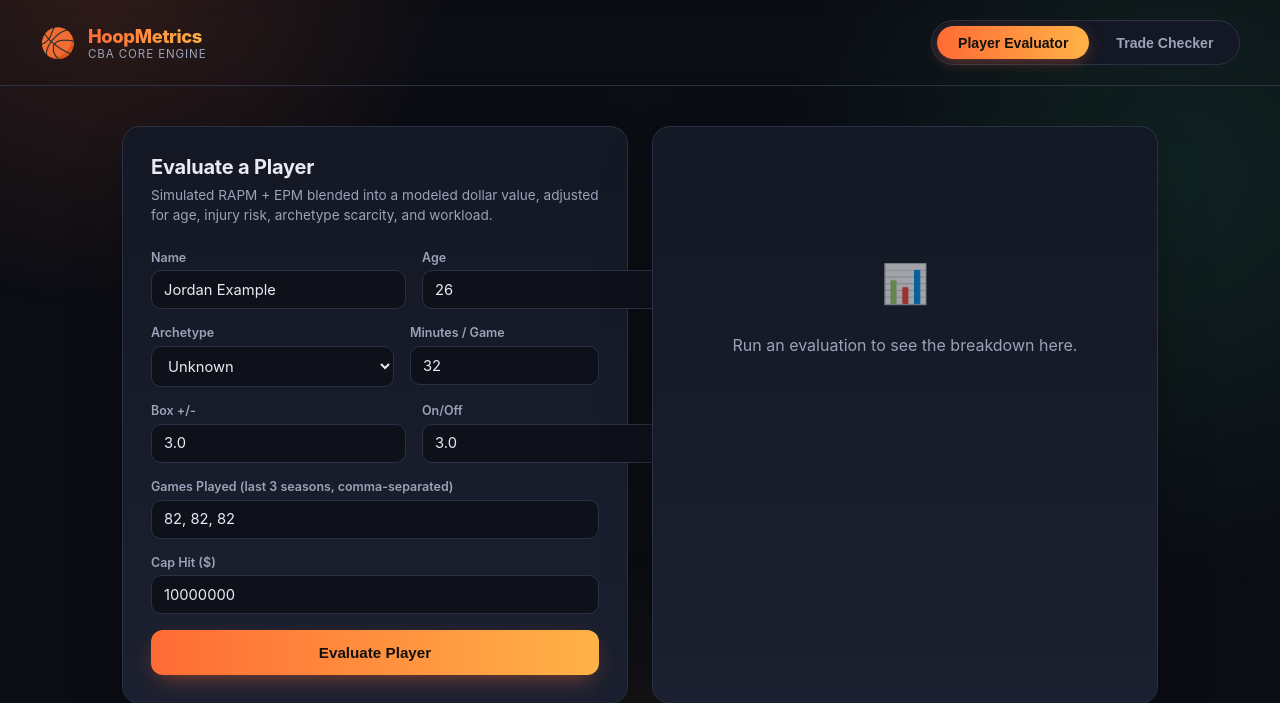
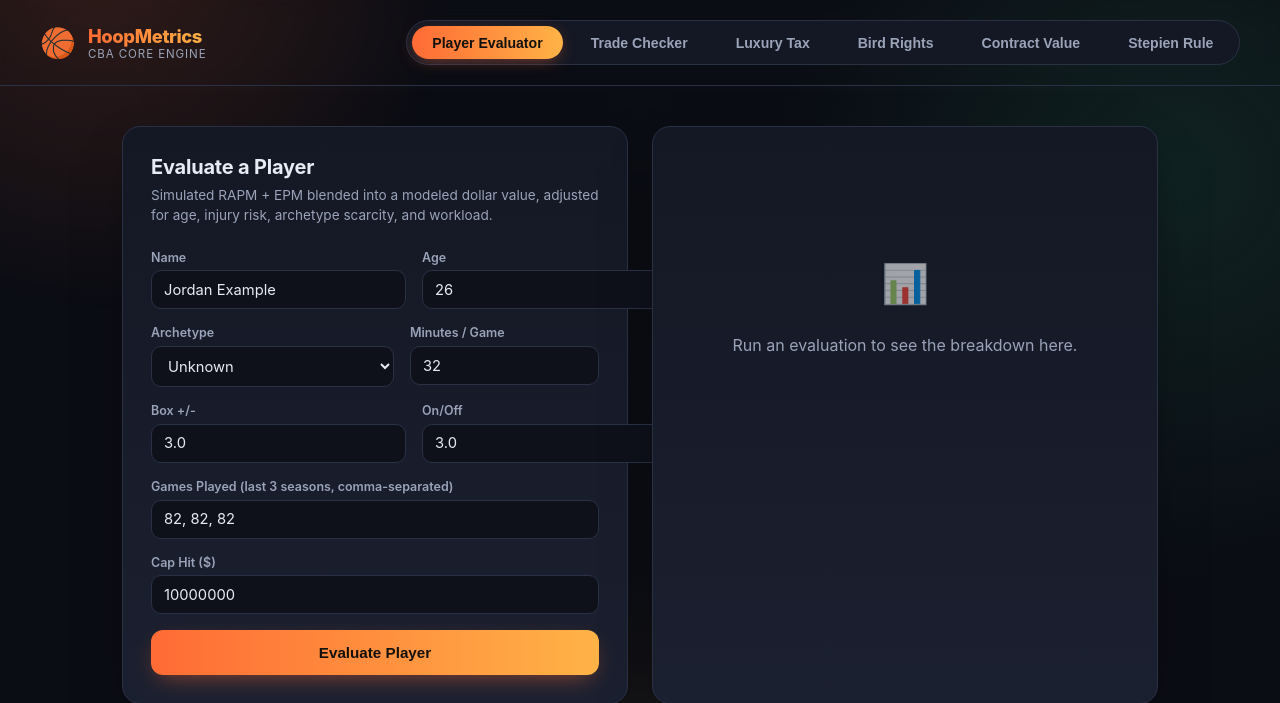
Before and after one commit to thompgt/hoopmetrics-cba-core, a FastAPI app: page / in a window 1280 px wide. Shown: the top 703 px of the page. Run offline with FastAPI, Linux system fonts and the light colour scheme.

Commit message:
feat(webapp): add luxury tax, Bird rights, contract value, and Stepien Rule tools
Extends the dashboard from two tabs to six, exposing the rest of the CBA
engine's standalone modules (compute_luxury_tax_bill, classify_bird_rights
+ get_re_signing_salary_cap, compute_total_contract_value, and the
EquityBalancer Stepien Rule check) through the same visual pattern as the
Player Evaluator and Trade Checker: a form on the left, an animated result
card on the right.

```diff
--- a/webapp/main.py
+++ b/webapp/main.py
@@ -26,8 +26,11 @@
 from analytics.injury_risk import get_injury_discount_factor
 from analytics.scarcity_curves import get_archetype_multiplier, _ARCHETYPE_MULTIPLIERS
 from cba.apron_matrix import ApronStatus
+from cba.luxury_tax import compute_luxury_tax_bill
+from cba.bird_rights import classify_bird_rights, get_re_signing_salary_cap
+from cba.asset_efficiency import compute_contract_efficiency, compute_total_contract_value
 from transactions.matcher import get_max_incoming_salary
-from transactions.equity_balancer import EquityBalancer
+from transactions.equity_balancer import EquityBalancer, StepienRuleViolation
 
 BASE_DIR = Path(__file__).resolve().parent
 app = FastAPI(title="HoopMetrics CBA Core")
@@ -62,6 +65,30 @@
     team_b_players: list[TradeSidePlayer]
     team_a_cash: float = 0.0
     team_b_cash: float = 0.0
+
+
+class LuxuryTaxInput(BaseModel):
+    team_payroll: float
+    tax_line: float
+    is_repeater: bool = False
+
+
+class BirdRightsInput(BaseModel):
+    consecutive_seasons_with_team: int
+    prior_salary: float
+
+
+class ContractEfficiencyInput(BaseModel):
+    modeled_value_dollars: float
+    cap_hit_dollars: float
+    years_remaining: int = 1
+
+
+class StepienRuleInput(BaseModel):
+    year: int
+    picks_owned_this_year: int
+    picks_owned_prior_year: int
+    picks_owned_next_year: int
 
 
 def _apron_from_value(value: str) -> ApronStatus:
@@ -176,3 +203,67 @@
         "team_a_max_incoming": get_max_incoming_salary(team_a_outgoing, team_a_apron),
         "team_b_max_incoming": get_max_incoming_salary(team_b_outgoing, team_b_apron),
     }
+
+
+@app.post("/api/luxury-tax/evaluate")
+async def luxury_tax_evaluate(payload: LuxuryTaxInput):
+    try:
+        bill = compute_luxury_tax_bill(payload.team_payroll, payload.tax_line, payload.is_repeater)
+    except ValueError as e:
+        return {"error": str(e)}
+    return {
+        "team_payroll": payload.team_payroll,
+        "tax_line": payload.tax_line,
+        "amount_over_line": max(0.0, payload.team_payroll - payload.tax_line),
+        "is_repeater": payload.is_repeater,
+        "tax_bill": bill,
+    }
+
+
+@app.post("/api/bird-rights/evaluate")
+async def bird_rights_evaluate(payload: BirdRightsInput):
+    try:
+        status = classify_bird_rights(payload.consecutive_seasons_with_team)
+        cap = get_re_signing_salary_cap(payload.prior_salary, status)
+    except ValueError as e:
+        return {"error": str(e)}
+    return {
+        "status": status.value,
+        "prior_salary": payload.prior_salary,
+        "re_signing_cap": cap,
+        "uncapped": cap is None,
+    }
+
+
+@app.post("/api/contract-efficiency/evaluate")
+async def contract_efficiency_evaluate(payload: ContractEfficiencyInput):
+    try:
+        per_year = compute_contract_efficiency(payload.modeled_value_dollars, payload.cap_hit_dollars)
+        total = compute_total_contract_value(
+            payload.modeled_value_dollars, payload.cap_hit_dollars, payload.years_remaining
+        )
+    except ValueError as e:
+        return {"error": str(e)}
+    return {
+        "per_year_efficiency": per_year,
+        "years_remaining": payload.years_remaining,
+        "total_contract_value": total,
+        "is_bargain": total >= 0,
+    }
+
+
+@app.post("/api/stepien-rule/evaluate")
+async def stepien_rule_evaluate(payload: StepienRuleInput):
+    picks_owned = {
+        payload.year: payload.picks_owned_this_year,
+        payload.year - 1: payload.picks_owned_prior_year,
+        payload.year + 1: payload.picks_owned_next_year,
+    }
+    balancer = EquityBalancer()
+    try:
+        balancer.add_first_round_pick_for_year(payload.year, picks_owned)
+    except StepienRuleViolation as e:
+        return {"legal": False, "reason": str(e)}
+    except ValueError as e:
+        return {"legal": False, "reason": str(e), "unowned": True}
+    return {"legal": True, "reason": f"Trading the {payload.year} first-round pick is permitted under the Stepien Rule."}
--- a/webapp/static/app.js
+++ b/webapp/static/app.js
@@ -198,3 +198,140 @@
   div.textContent = str;
   return div.innerHTML;
 }
+
+async function submitJson(url, payload) {
+  const res = await fetch(url, {
+    method: "POST",
+    headers: { "Content-Type": "application/json" },
+    body: JSON.stringify(payload),
+  });
+  return res.json();
+}
+
+function wireSimpleForm({ formId, errorId, resultId, buildPayload, endpoint, render }) {
+  const form = document.getElementById(formId);
+  const errorBox = document.getElementById(errorId);
+  const result = document.getElementById(resultId);
+  form.addEventListener("submit", async (e) => {
+    e.preventDefault();
+    errorBox.classList.remove("show");
+    const fd = new FormData(form);
+    const btn = form.querySelector("button");
+    btn.disabled = true;
+    try {
+      const data = await submitJson(endpoint, buildPayload(fd));
+      if (data.error) {
+        errorBox.textContent = data.error;
+        errorBox.classList.add("show");
+        return;
+      }
+      render(result, data);
+    } catch (err) {
+      errorBox.textContent = "Something went wrong reaching the engine.";
+      errorBox.classList.add("show");
+    } finally {
+      btn.disabled = false;
+    }
+  });
+}
+
+// --- Luxury Tax ---
+wireSimpleForm({
+  formId: "tax-form",
+  errorId: "tax-error",
+  resultId: "tax-result",
+  endpoint: "/api/luxury-tax/evaluate",
+  buildPayload: (fd) => ({
+    team_payroll: Number(fd.get("team_payroll")),
+    tax_line: Number(fd.get("tax_line")),
+    is_repeater: fd.get("is_repeater") === "on",
+  }),
+  render: (el, data) => {
+    el.innerHTML = `
+      <div class="headline-label">Estimated Tax Bill</div>
+      <div class="headline-value ${data.tax_bill > 0 ? "negative" : "positive"}" id="tax-value-el"></div>
+      <div class="metric-list">
+        ${metricRow("Team Payroll", money(data.team_payroll))}
+        ${metricRow("Tax Line", money(data.tax_line))}
+        ${metricRow("Amount Over Line", money(data.amount_over_line))}
+        ${metricRow("Repeater Taxpayer", data.is_repeater ? "Yes" : "No")}
+      </div>
+    `;
+    animateCount(document.getElementById("tax-value-el"), data.tax_bill, true);
+  },
+});
+
+// --- Bird Rights ---
+wireSimpleForm({
+  formId: "bird-form",
+  errorId: "bird-error",
+  resultId: "bird-result",
+  endpoint: "/api/bird-rights/evaluate",
+  buildPayload: (fd) => ({
+    consecutive_seasons_with_team: Number(fd.get("consecutive_seasons_with_team")),
+    prior_salary: Number(fd.get("prior_salary")),
+  }),
+  render: (el, data) => {
+    el.innerHTML = `
+      <div class="verdict-banner good">&#128038; ${data.status}</div>
+      <div class="headline-label">Max Re-Signing Offer</div>
+      <div class="headline-value positive" id="bird-value-el">${data.uncapped ? "Bounded only by max-salary bracket" : ""}</div>
+      <div class="metric-list">
+        ${metricRow("Prior Salary", money(data.prior_salary))}
+        ${metricRow("Status", data.status)}
+      </div>
+    `;
+    if (!data.uncapped) {
+      animateCount(document.getElementById("bird-value-el"), data.re_signing_cap, true);
+    }
+  },
+});
+
+// --- Contract Value ---
+wireSimpleForm({
+  formId: "contract-form",
+  errorId: "contract-error",
+  resultId: "contract-result",
+  endpoint: "/api/contract-efficiency/evaluate",
+  buildPayload: (fd) => ({
+    modeled_value_dollars: Number(fd.get("modeled_value_dollars")),
+    cap_hit_dollars: Number(fd.get("cap_hit_dollars")),
+    years_remaining: Number(fd.get("years_remaining")),
+  }),
+  render: (el, data) => {
+    el.innerHTML = `
+      <div class="verdict-banner ${data.is_bargain ? "good" : "bad"}">
+        ${data.is_bargain ? "&#128200; Team-friendly contract" : "&#128201; Overpriced contract"}
+      </div>
+      <div class="headline-label">Total Contract Value (over ${data.years_remaining} yr${data.years_remaining === 1 ? "" : "s"})</div>
+      <div class="headline-value ${data.total_contract_value >= 0 ? "positive" : "negative"}" id="contract-value-el"></div>
+      <div class="metric-list">
+        ${metricRow("Per-Year Efficiency", money(data.per_year_efficiency))}
+        ${metricRow("Years Remaining", data.years_remaining)}
+      </div>
+    `;
+    animateCount(document.getElementById("contract-value-el"), data.total_contract_value, true);
+  },
+});
+
+// --- Stepien Rule ---
+wireSimpleForm({
+  formId: "stepien-form",
+  errorId: "stepien-error",
+  resultId: "stepien-result",
+  endpoint: "/api/stepien-rule/evaluate",
+  buildPayload: (fd) => ({
+    year: Number(fd.get("year")),
+    picks_owned_this_year: Number(fd.get("picks_owned_this_year")),
+    picks_owned_prior_year: Number(fd.get("picks_owned_prior_year")),
+    picks_owned_next_year: Number(fd.get("picks_owned_next_year")),
+  }),
+  render: (el, data) => {
+    el.innerHTML = `
+      <div class="verdict-banner ${data.legal ? "good" : "bad"}">
+        ${data.legal ? "&#9989; Trade is legal" : "&#10060; Trade is blocked"}
+      </div>
+      <ul class="reason-list"><li>${escapeHtml(data.reason)}</li></ul>
+    `;
+  },
+});
--- a/webapp/static/style.css
+++ b/webapp/static/style.css
@@ -39,8 +39,10 @@
   position: relative;
   z-index: 1;
   display: flex;
+  flex-wrap: wrap;
   align-items: center;
   justify-content: space-between;
+  gap: 1rem;
   padding: 1.25rem 2.5rem;
   border-bottom: 1px solid var(--border);
   backdrop-filter: blur(8px);
@@ -59,7 +61,7 @@
 }
 .brand-subtitle { font-size: 0.72rem; color: var(--text-dim); letter-spacing: 0.08em; text-transform: uppercase; }
 
-.tabs { display: flex; gap: 0.4rem; background: var(--panel); padding: 0.3rem; border-radius: 999px; border: 1px solid var(--border); }
+.tabs { display: flex; flex-wrap: wrap; gap: 0.4rem; background: var(--panel); padding: 0.3rem; border-radius: 999px; border: 1px solid var(--border); }
 .tab {
   border: none;
   background: transparent;
@@ -144,6 +146,20 @@
   border-color: var(--accent);
   box-shadow: 0 0 0 3px rgba(255, 107, 53, 0.15);
 }
+
+.checkbox-label {
+  flex-direction: row;
+  align-items: center;
+  gap: 0.6rem;
+  cursor: pointer;
+}
+.checkbox-label input[type="checkbox"] {
+  width: 1.1rem;
+  height: 1.1rem;
+  accent-color: var(--accent);
+  cursor: pointer;
+}
+.checkbox-label span { color: var(--text); font-weight: 500; }
 
 .field-row { display: flex; gap: 1rem; }
 .field-row.three label { flex: 1; }
--- a/webapp/templates/index.html
+++ b/webapp/templates/index.html
@@ -20,6 +20,10 @@
     <nav class="tabs" role="tablist">
       <button class="tab active" data-tab="player" role="tab" aria-selected="true">Player Evaluator</button>
       <button class="tab" data-tab="trade" role="tab" aria-selected="false">Trade Checker</button>
+      <button class="tab" data-tab="tax" role="tab" aria-selected="false">Luxury Tax</button>
+      <button class="tab" data-tab="bird" role="tab" aria-selected="false">Bird Rights</button>
+      <button class="tab" data-tab="contract" role="tab" aria-selected="false">Contract Value</button>
+      <button class="tab" data-tab="stepien" role="tab" aria-selected="false">Stepien Rule</button>
     </nav>
   </header>
 
@@ -143,6 +147,129 @@
         </div>
       </div>
     </section>
+
+    <!-- LUXURY TAX -->
+    <section id="panel-tax" class="panel">
+      <div class="grid">
+        <form id="tax-form" class="card form-card">
+          <h2>Luxury Tax Calculator</h2>
+          <p class="hint">Progressive $5M brackets above the tax line, doubled up for repeater offenders (taxpaying in 3 of the last 4 seasons).</p>
+
+          <label class="block">Team Payroll ($)
+            <input type="number" name="team_payroll" value="185000000" min="0" step="1000" required />
+          </label>
+          <label class="block">Tax Line ($)
+            <input type="number" name="tax_line" value="170000000" min="0" step="1000" required />
+          </label>
+          <label class="checkbox-label">
+            <input type="checkbox" name="is_repeater" />
+            <span>Repeater taxpayer (3 of last 4 seasons)</span>
+          </label>
+
+          <button type="submit" class="btn-primary"><span>Calculate Tax Bill</span></button>
+          <div class="error-box" id="tax-error"></div>
+        </form>
+
+        <div class="card result-card" id="tax-result">
+          <div class="empty-state">
+            <div class="empty-icon">&#128176;</div>
+            <p>Run a calculation to see the tax bill here.</p>
+          </div>
+        </div>
+      </div>
+    </section>
+
+    <!-- BIRD RIGHTS -->
+    <section id="panel-bird" class="panel">
+      <div class="grid">
+        <form id="bird-form" class="card form-card">
+          <h2>Bird Rights Re-Signing</h2>
+          <p class="hint">Consecutive seasons with the same team determine how far above the cap that team can go to re-sign their own free agent.</p>
+
+          <label class="block">Consecutive Seasons With Team
+            <input type="number" name="consecutive_seasons_with_team" value="3" min="0" step="1" required />
+          </label>
+          <label class="block">Prior Salary ($)
+            <input type="number" name="prior_salary" value="15000000" min="0" step="1000" required />
+          </label>
+
+          <button type="submit" class="btn-primary"><span>Classify &amp; Calculate Cap</span></button>
+          <div class="error-box" id="bird-error"></div>
+        </form>
+
+        <div class="card result-card" id="bird-result">
+          <div class="empty-state">
+            <div class="empty-icon">&#128038;</div>
+            <p>Run a check to see the re-signing cap here.</p>
+          </div>
+        </div>
+      </div>
+    </section>
+
+    <!-- CONTRACT VALUE -->
+    <section id="panel-contract" class="panel">
+      <div class="grid">
+        <form id="contract-form" class="card form-card">
+          <h2>Contract Value Over Time</h2>
+          <p class="hint">A per-year surplus or deficit compounds across every remaining year of a multi-year deal &mdash; this shows the full tradable value of the contract.</p>
+
+          <label class="block">Modeled Value ($ / year)
+            <input type="number" name="modeled_value_dollars" value="25000000" step="1000" required />
+          </label>
+          <label class="block">Cap Hit ($ / year)
+            <input type="number" name="cap_hit_dollars" value="18000000" min="0" step="1000" required />
+          </label>
+          <label class="block">Years Remaining
+            <input type="number" name="years_remaining" value="3" min="1" step="1" required />
+          </label>
+
+          <button type="submit" class="btn-primary"><span>Compute Contract Value</span></button>
+          <div class="error-box" id="contract-error"></div>
+        </form>
+
+        <div class="card result-card" id="contract-result">
+          <div class="empty-state">
+            <div class="empty-icon">&#128196;</div>
+            <p>Run a calculation to see contract value here.</p>
+          </div>
+        </div>
+      </div>
+    </section>
+
+    <!-- STEPIEN RULE -->
+    <section id="panel-stepien" class="panel">
+      <div class="grid">
+        <form id="stepien-form" class="card form-card">
+          <h2>Stepien Rule Check</h2>
+          <p class="hint">A team may never end up with no first-round pick in two consecutive drafts. Check whether trading a given year's pick is legal.</p>
+
+          <label class="block">Draft Year To Trade
+            <input type="number" name="year" value="2027" step="1" required />
+          </label>
+          <div class="field-row three">
+            <label>Picks Owned That Year
+              <input type="number" name="picks_owned_this_year" value="1" min="0" step="1" required />
+            </label>
+            <label>Picks Owned Prior Year
+              <input type="number" name="picks_owned_prior_year" value="1" min="0" step="1" required />
+            </label>
+            <label>Picks Owned Next Year
+              <input type="number" name="picks_owned_next_year" value="1" min="0" step="1" required />
+            </label>
+          </div>
+
+          <button type="submit" class="btn-primary"><span>Check Legality</span></button>
+          <div class="error-box" id="stepien-error"></div>
+        </form>
+
+        <div class="card result-card" id="stepien-result">
+          <div class="empty-state">
+            <div class="empty-icon">&#127919;</div>
+            <p>Run a check to see the verdict here.</p>
+          </div>
+        </div>
+      </div>
+    </section>
   </main>
 
   <footer>
```
